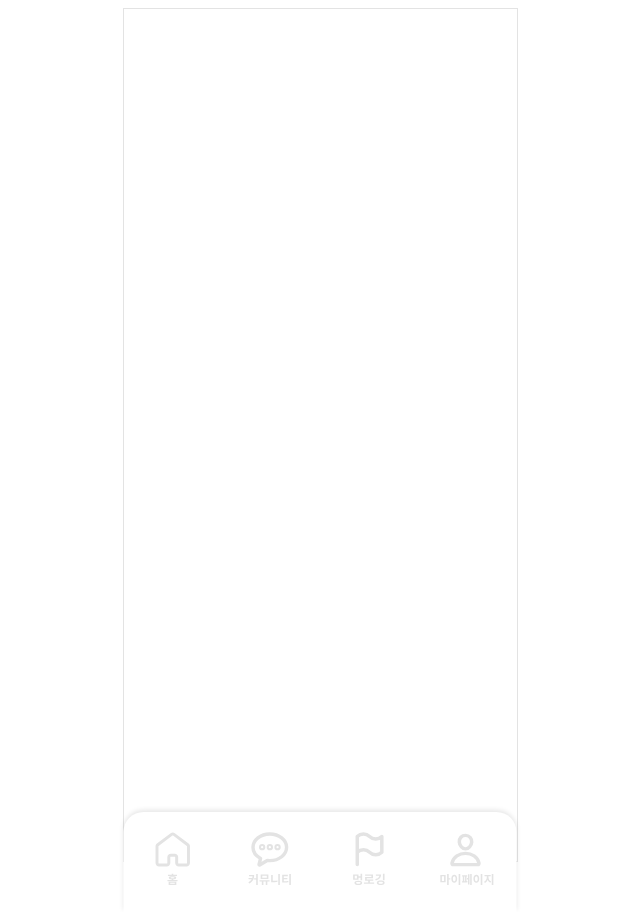
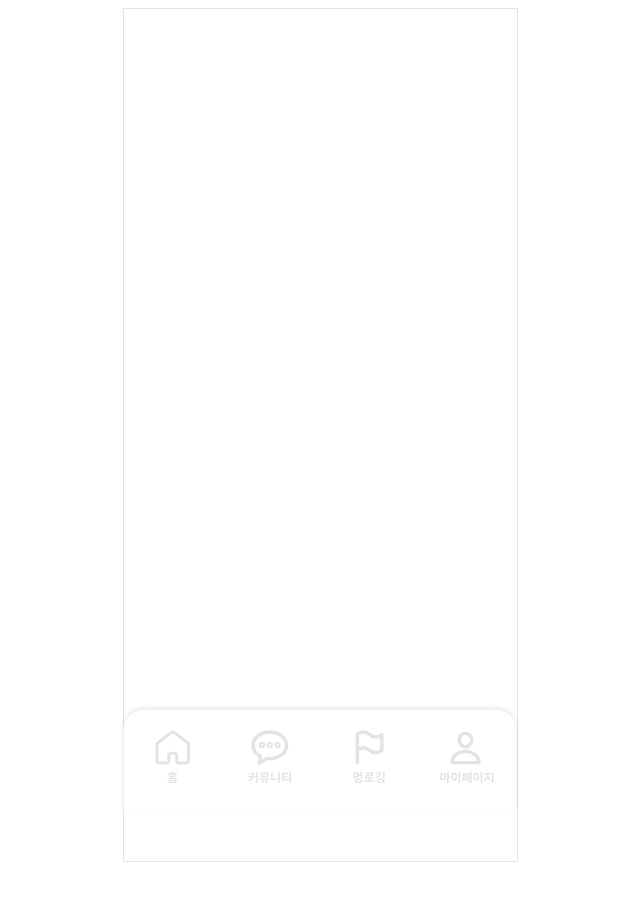
Before and after one commit to yeon-yeon1/trendithon, a React (Create React App) app: page /home in a window 1280 px wide. Shown: the whole page, without its empty margins (320-960 px from the left). After the commit the page ends 870 px from the top, so only its background shows below. Built offline with nearby package versions, Linux system fonts and the light colour scheme.

Commit message:
하단바 고정.jsx

```diff
--- a/src/home/styledHome.jsx
+++ b/src/home/styledHome.jsx
@@ -13,7 +13,7 @@ export const Container = styled.div`
 
 // 푸터 (=하단바, 고정)
 export const Footer = styled.footer`
-  position: absolute;
+  position: fixed;
   transform: translate(-50%, -50%); /* 중앙 정렬 */
   left: 50%;
   width: 393px;
@@ -26,6 +26,7 @@ export const Footer = styled.footer`
   border-top-left-radius: 20px;
   border-top-right-radius: 20px;
   box-shadow: 0 -2px 5px rgba(0, 0, 0, 0.1);
+  top: 95%;
 `;
 
 // 네비게이션 아이템 (고정)
```
